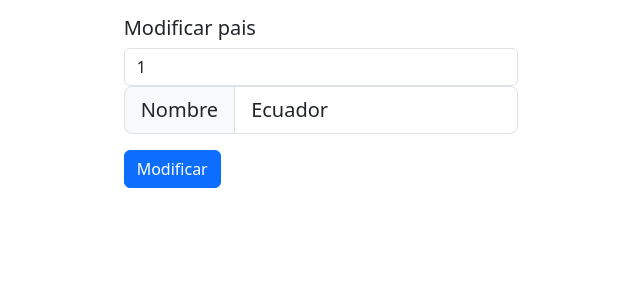
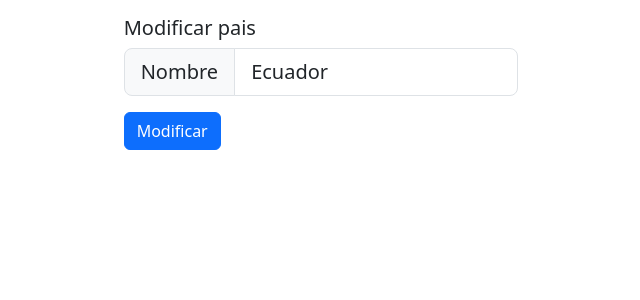
Before and after one commit to ernestojairguerrero/prueba-tecnica, a PHP site: page /modificar_pais.php?id=1 in a window 1280 px wide. Shown: the top 300 px of the page, without its empty margins (319-959 px from the left). Run offline with PHP 8.4, Linux system fonts and the light colour scheme; data comes from the database, SQL or seed files in the repository.

Commit message:
Modificación de un input

```diff
--- a/modificar_pais.php
+++ b/modificar_pais.php
@@ -29,7 +29,7 @@ $sql = $conexion->query("SELECT * FROM paises WHERE id = $id");
 
         while ($datos = $sql->fetch_object()) { ?>
 
-            <input type="text" class="form-control" name="id" id="id" value="<?= $datos->id ?>">
+            <input type="hidden" class="form-control" name="id" id="id" value="<?= $datos->id ?>">
 
             <div class="input-group input-group-lg mb-3">
                 <span class="input-group-text" id="nombrePais">Nombre</span>
```
